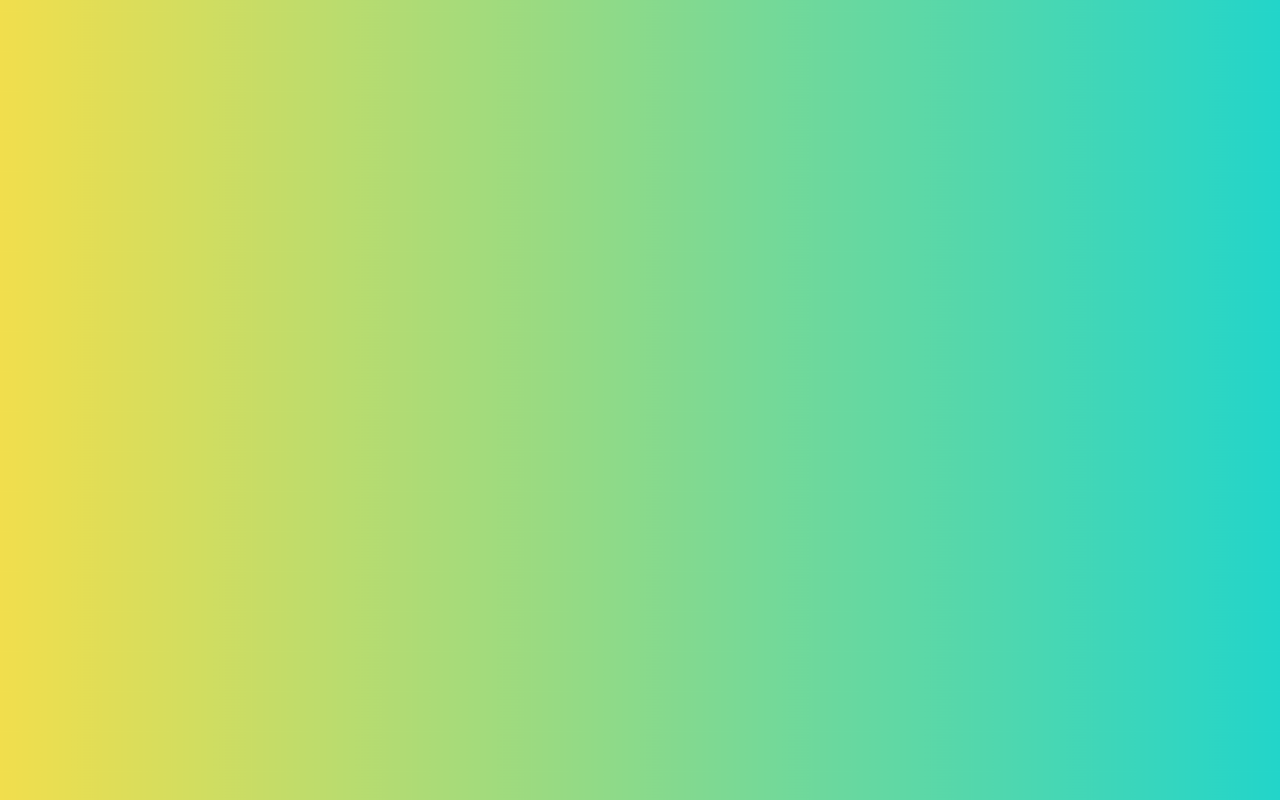
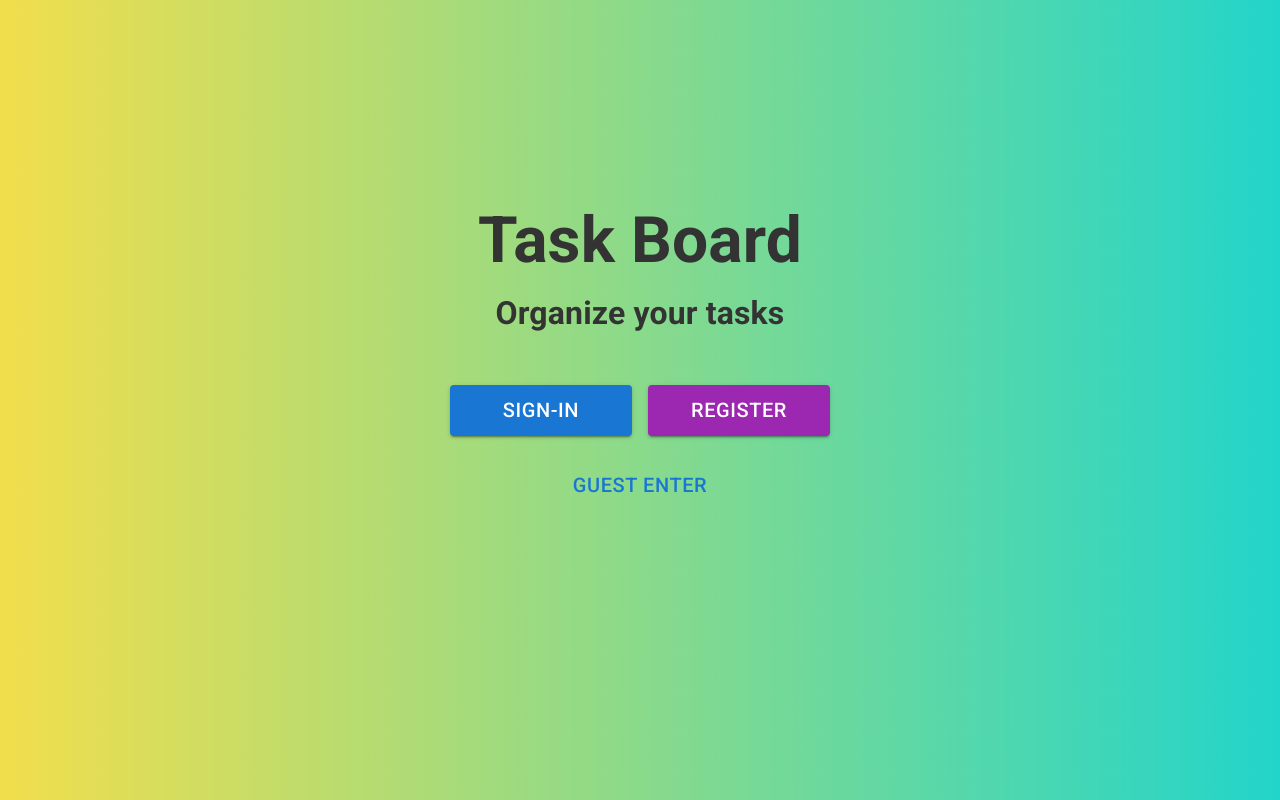
Before and after one commit to wj-kang/personal-project-taskboard-client-react, a React (Create React App) app: page / in a window 1280 px wide. Built offline with nearby package versions, Linux system fonts and the light colour scheme.

Commit message:
Add router

```diff
--- a/package.json
+++ b/package.json
@@ -18,6 +18,7 @@
     "react": "^18.2.0",
     "react-dom": "^18.2.0",
     "react-redux": "^8.0.5",
+    "react-router-dom": "^6.4.3",
     "react-scripts": "5.0.1",
     "typescript": "^4.9.3",
     "web-vitals": "^2.1.4"
--- a/src/App.tsx
+++ b/src/App.tsx
@@ -1,11 +1,21 @@
 import React from 'react';
+import { BrowserRouter, Route, Routes } from 'react-router-dom';
+import LandingPageIndex from './components/landing-page/landing-page-index';
 import LandingPage from './pages/landing-page';
+import LandingPageFormLogin from './components/landing-page/landing-page-form-login';
+import LandingPageFormRegister from './components/landing-page/landing-page-form-register';
 
 function App() {
   return (
-    <div>
-      <LandingPage />
-    </div>
+    <BrowserRouter>
+      <Routes>
+        <Route path="/" element={<LandingPage />}>
+          <Route index element={<LandingPageIndex />} />
+          <Route path="login" element={<LandingPageFormLogin />} />
+          <Route path="register" element={<LandingPageFormRegister />} />
+        </Route>
+      </Routes>
+    </BrowserRouter>
   );
 }
 
```
Also changed, not shown: src/pages/main-page.tsx (added, +9 -0 lines), 1 other file (tests, documents, lock files or other folders).
